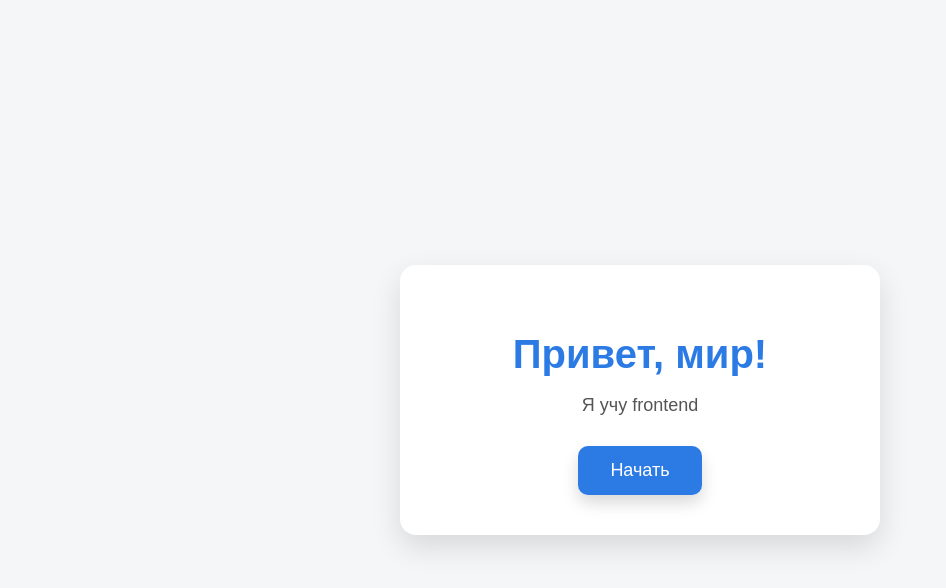
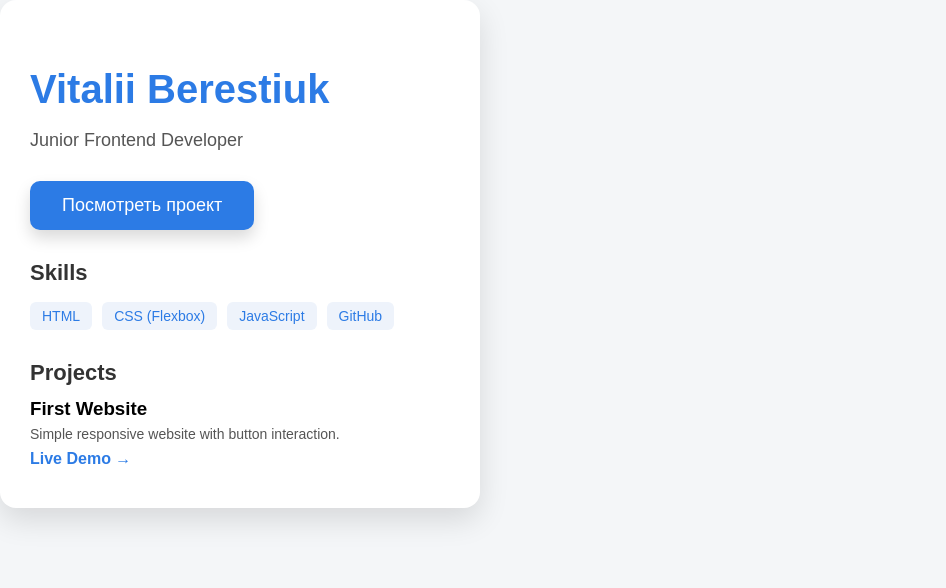
Before and after one commit to vberestuk-creator/first-site, a plain HTML site: page index.html in a window 1280 px wide. Shown: the whole page, without its empty margins (0-946 px from the left). Drawn offline with Linux system fonts and the light colour scheme.

Commit message:
Add files via upload

```diff
--- a/index.html
+++ b/index.html
@@ -3,15 +3,41 @@
   <head>
     <title>Мой первый сайт</title>
     <link rel="stylesheet" href="style.css">
+    <meta charset="UTF-8" />
+<meta name="viewport" content="width=device-width, initial-scale=1.0" />
+<title>Vitalii — First Frontend Project</title>
+
   </head>
   <body>
     <body>
-  <div class="container">
   <div class="card">
-    <h1>Привет, мир!</h1>
-    <p>Я учу frontend</p>
-    <button class="btn">Начать</button>
-    <script src="script.js"></script>
+  <h1>Vitalii Berestiuk</h1>
+  <p>Junior Frontend Developer</p>
+
+  <button class="btn">Посмотреть проект</button>
+
+  <div class="section">
+    <h2>Skills</h2>
+    <ul class="skills">
+      <li>HTML</li>
+      <li>CSS (Flexbox)</li>
+      <li>JavaScript</li>
+      <li>GitHub</li>
+    </ul>
+  </div>
+
+  <div class="section">
+    <h2>Projects</h2>
+    <div class="project">
+      <h3>First Website</h3>
+      <p>Simple responsive website with button interaction.</p>
+      <a href="https://vberestuk-creator.github.io/first-site/" target="_blank">
+        Live Demo →
+      </a>
+    </div>
+  </div>
+</div>
+
 
   </div>
 </body>
--- a/script.js
+++ b/script.js
@@ -1,5 +1,8 @@
 const button = document.querySelector('.btn');
 
 button.addEventListener('click', () => {
-  alert('Марина с новым годом! 🎉');
+  window.open(
+    'https://vberestuk-creator.github.io/first-site/',
+    '_blank'
+  );
 });
--- a/style.css
+++ b/style.css
@@ -55,4 +55,57 @@ p {
   box-shadow: 0 12px 30px rgba(0, 0, 0, 0.12);
   width: 90%;
   max-width: 420px;
+}@media (max-width: 480px) {
+  .card {
+    padding: 28px 20px;
+  }
+
+  h1 {
+    font-size: 32px;
+  }
+
+  .btn {
+    width: 100%;
+  }
 }
+.section {
+  margin-top: 30px;
+  text-align: left;
+}
+
+.section h2 {
+  font-size: 22px;
+  margin-bottom: 12px;
+  color: #333;
+}
+
+.skills {
+  list-style: none;
+  padding: 0;
+  display: flex;
+  flex-wrap: wrap;
+  gap: 10px;
+}
+
+.skills li {
+  background: #eef3fb;
+  color: #2c7be5;
+  padding: 6px 12px;
+  border-radius: 6px;
+  font-size: 14px;
+}
+
+.project h3 {
+  margin: 0 0 6px 0;
+}
+
+.project p {
+  margin: 0 0 8px 0;
+  font-size: 14px;
+}
+
+.project a {
+  color: #2c7be5;
+  text-decoration: none;
+  font-weight: bold;
+}
```
